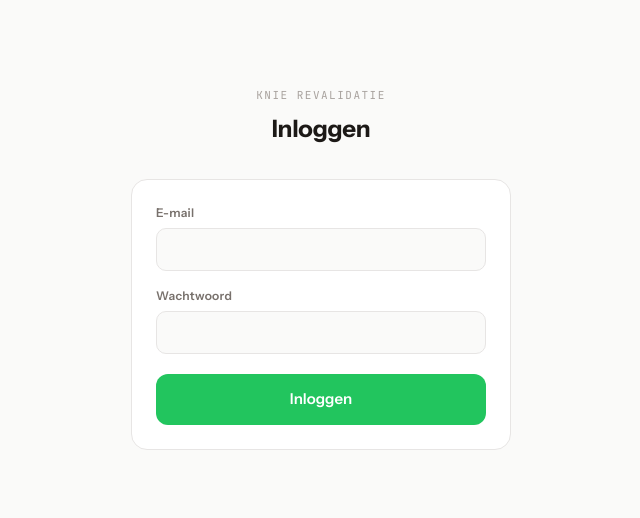
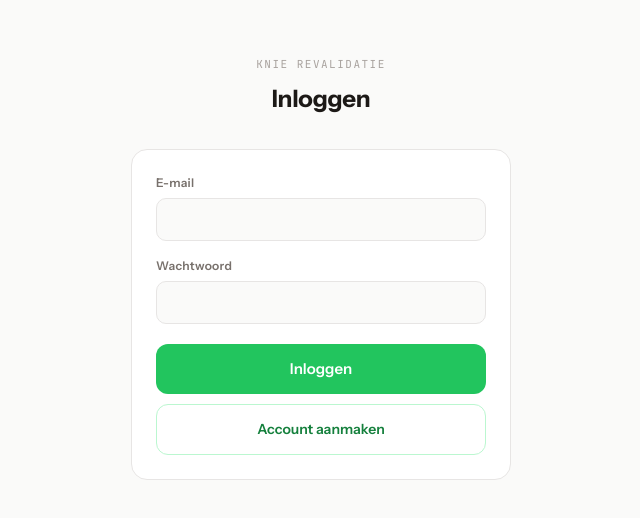
Before and after one commit to whitmanenterprises/trainingsprogramma, a Next.js app: page /login in a window 1280 px wide. Shown: the part 132-650 px from the top of the page, without its empty margins (319-959 px from the left). Built offline with nearby package versions, Linux system fonts and the light colour scheme; no server answers.

Commit message:
Set Vercel env vars, fix login flow

```diff
--- a/app/login/page.tsx
+++ b/app/login/page.tsx
@@ -98,9 +98,35 @@ export default function LoginPage() {
           <button
             type="submit"
             disabled={loading}
-            style={{ width: '100%', padding: 14, borderRadius: 12, background: loading ? 'rgba(34,197,94,.3)' : C.green, color: loading ? C.greenDark : '#fff', fontSize: 15, fontWeight: 600, border: 'none', cursor: loading ? 'not-allowed' : 'pointer', transition: 'all .2s' }}
+            style={{ width: '100%', padding: 14, borderRadius: 12, background: loading ? 'rgba(34,197,94,.3)' : C.green, color: loading ? C.greenDark : '#fff', fontSize: 15, fontWeight: 600, border: 'none', cursor: loading ? 'not-allowed' : 'pointer', transition: 'all .2s', marginBottom: 10 }}
           >
             {loading ? 'Laden...' : 'Inloggen'}
+          </button>
+
+          <button
+            type="button"
+            disabled={loading}
+            onClick={async () => {
+              setError('');
+              setLoading(true);
+              const { error: signUpError } = await supabaseClient.auth.signUp({ email, password });
+              if (signUpError) {
+                setError(signUpError.message);
+                setLoading(false);
+                return;
+              }
+              // After signup, try to sign in
+              const { error: signInError2 } = await supabaseClient.auth.signInWithPassword({ email, password });
+              if (signInError2) {
+                setError('Account aangemaakt! Check je e-mail voor verificatie, probeer dan opnieuw in te loggen.');
+                setLoading(false);
+                return;
+              }
+              router.push('/');
+            }}
+            style={{ width: '100%', padding: 14, borderRadius: 12, background: 'transparent', color: C.greenDark, fontSize: 14, fontWeight: 600, border: `1px solid ${C.greenBorder}`, cursor: loading ? 'not-allowed' : 'pointer', transition: 'all .2s' }}
+          >
+            {loading ? 'Laden...' : 'Account aanmaken'}
           </button>
         </form>
       </div>
```
